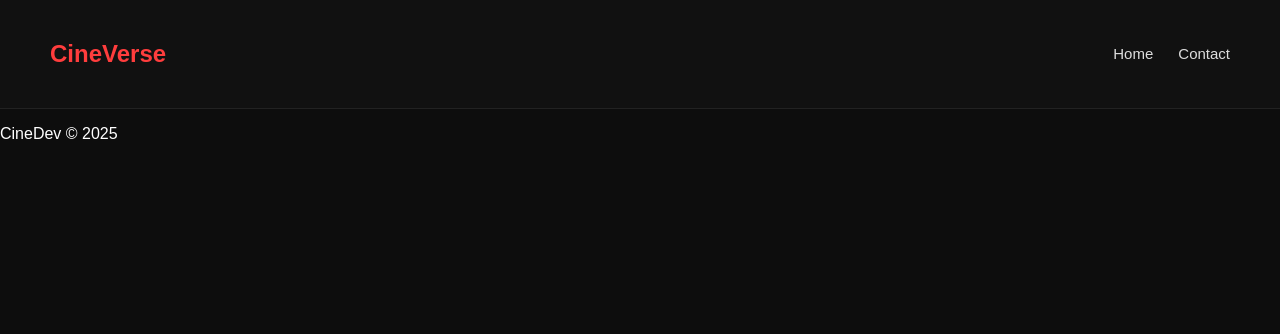
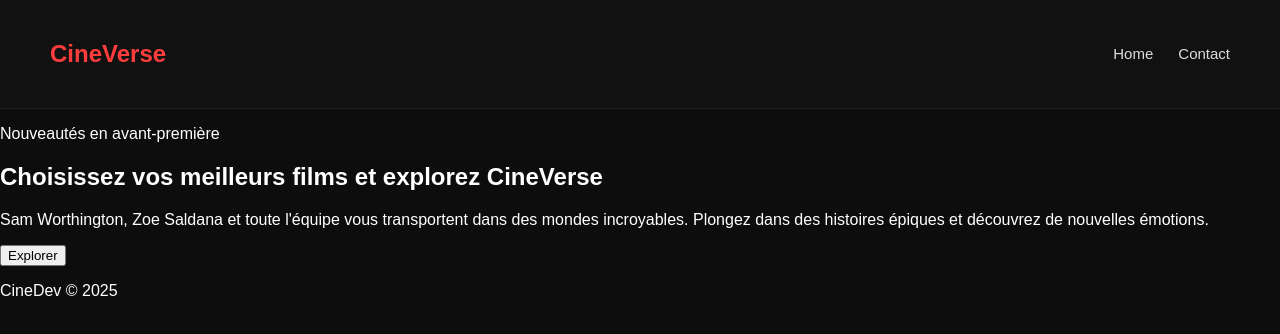
Before and after one commit to med-more/CineVerse, a React (Vite) app: page / in a window 1280 px wide. Shown: the top 334 px of the page. Built offline with nearby package versions, Linux system fonts and the light colour scheme.

Commit message:
addd the hero section

```diff
--- a/src/pages/Home.jsx
+++ b/src/pages/Home.jsx
@@ -11,7 +11,24 @@ const Home = () => {
         }
     };
   return (
-    <div></div>
+    <div className="home">
+        <section className="hero">
+        <div className="hero-content">
+          <p className="hero-kicker">Nouveautés en avant-première</p>
+          <h1>Choisissez vos meilleurs films et explorez CineVerse</h1>
+          <p className="hero-description">
+            Sam Worthington, Zoe Saldana et toute l&apos;équipe vous transportent dans des mondes incroyables.
+            Plongez dans des histoires épiques et découvrez de nouvelles émotions.
+          </p>
+
+          <div className="hero-actions">
+            <button type="button" className="btn-explore" onClick={handleExplore}>
+              Explorer
+            </button>
+          </div>
+        </div>
+      </section>
+    </div>
   )
 }
 
```
